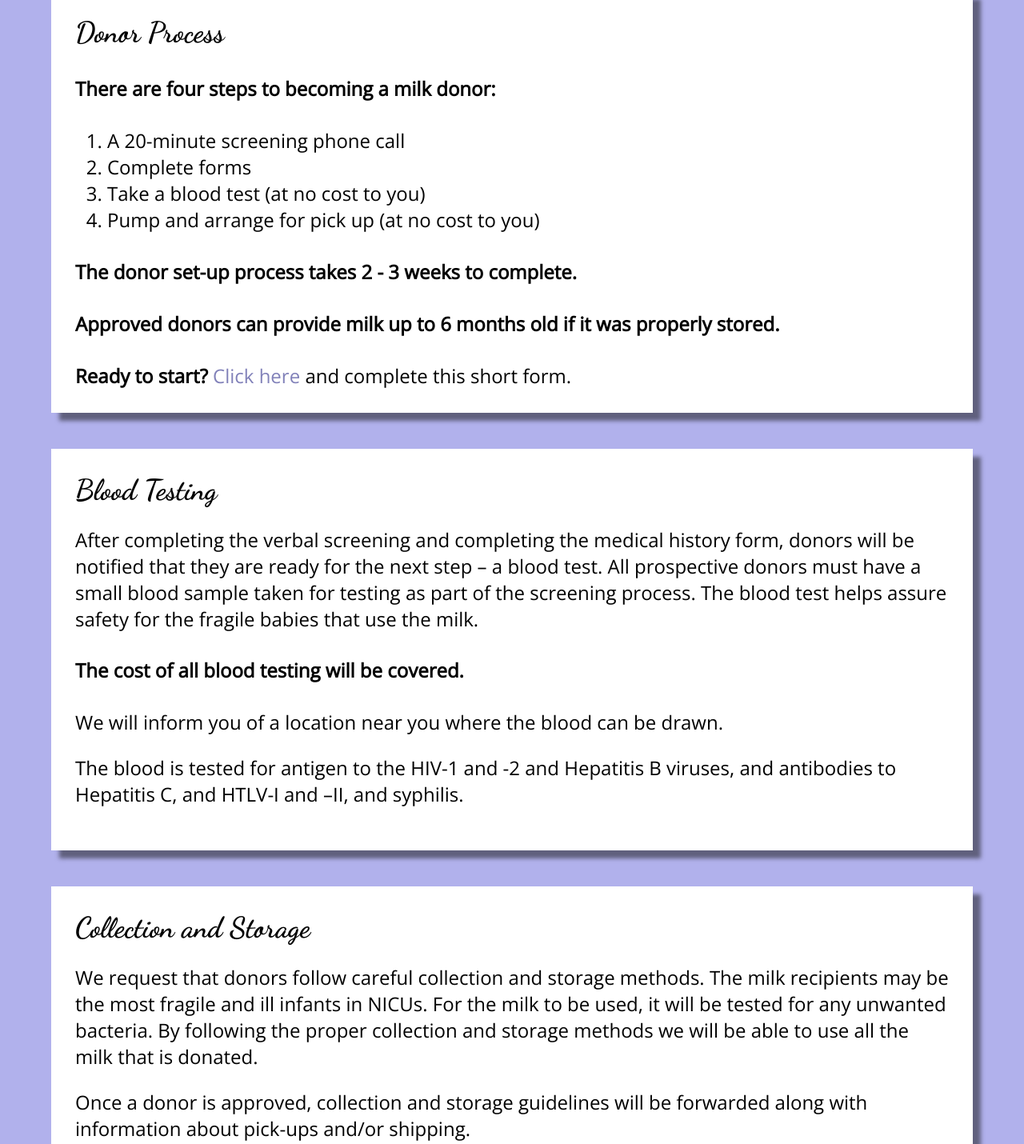
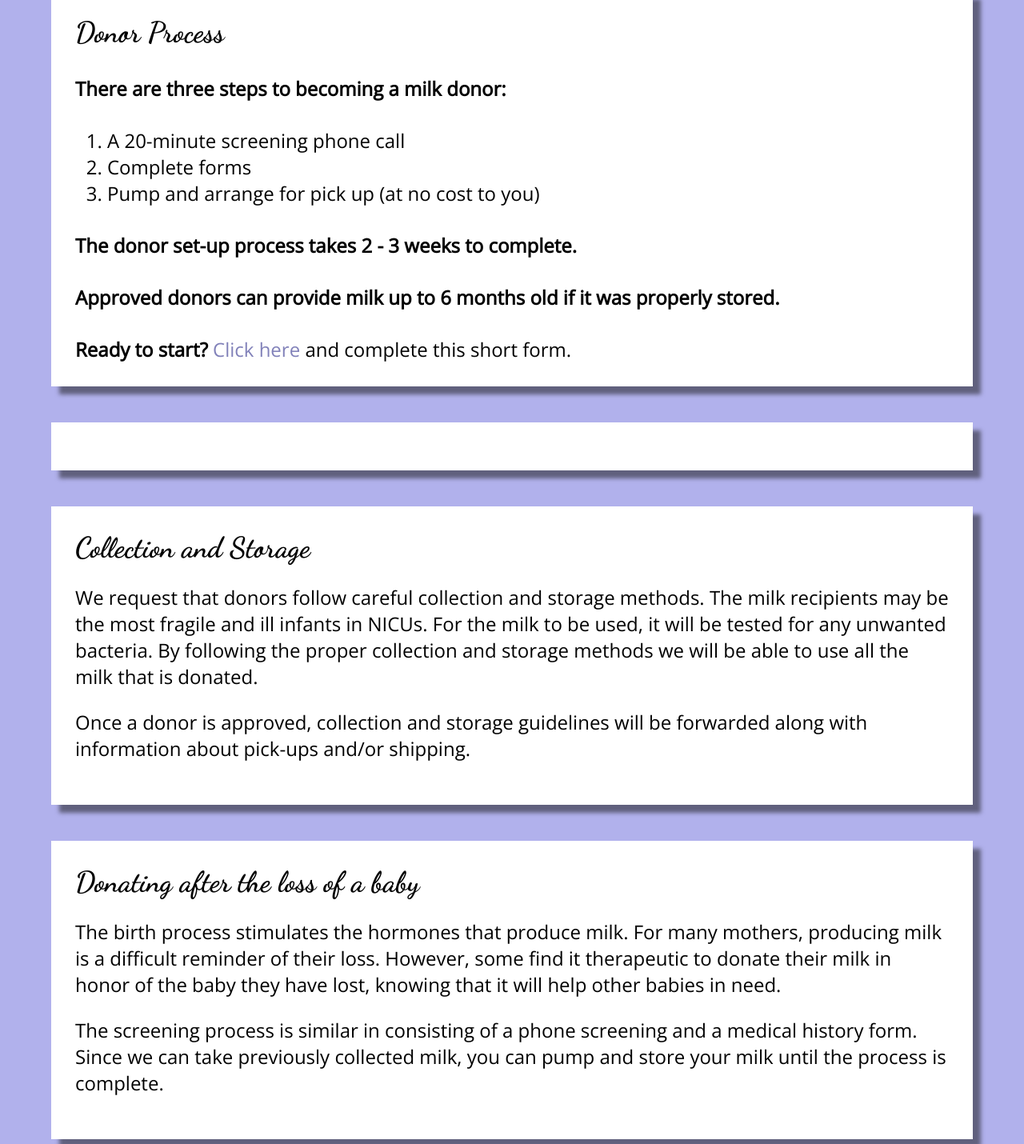
Before and after one commit to YonahKarp/YochevedsGift, a plain HTML site: page donate.html in a window 1280 px wide. Shown: the part 1534-2964 px from the top of the page at 80% size. Drawn offline with nearby package versions, Linux system fonts and the light colour scheme.

Commit message:
Update donate.html

```diff
--- a/donate.html
+++ b/donate.html
@@ -99,11 +99,10 @@
                 <span id="donorProcess" class="anchor" ></span>
 
                 <h2 class="dancingScript">Donor Process</h2>
-                <h4>There are four steps to becoming a milk donor:</h4>
+                <h4>There are three steps to becoming a milk donor:</h4>
                 <ol>
                     <li>A 20-minute screening phone call</li>
                     <li>Complete forms</li>
-                    <li>Take a blood test (at no cost to you)</li>
                     <li>Pump and arrange for pick up (at no cost to you)</li>
                 </ol>
                 <h4>The donor set-up process takes 2 - 3 weeks to complete.</h4>
@@ -115,20 +114,6 @@
             <div class="card">
                 <span id="testing" class="anchor" ></span>
 
-                <h2 class="dancingScript">Blood Testing</h2>
-                <p>
-                    After completing the verbal screening and completing the medical history form,
-                    donors will be notified that they are ready for the next step – a blood test.
-                    All prospective donors must have a small blood sample taken for testing
-                    as part of the screening process.
-                    The blood test helps assure safety for the fragile babies that use the milk.
-                </p>
-                <h4>The cost of all blood testing will be covered.</h4>
-                <p>We will inform you of a location near you where the blood can be drawn.</p>
-                <p>
-                    The blood is tested for antigen to the HIV-1 and -2 and Hepatitis B viruses,
-                    and antibodies to Hepatitis C, and HTLV-I and –II, and syphilis.
-                </p>
             </div>
 
             <div class="card">
@@ -155,8 +140,8 @@
                     knowing that it will help other babies in need.
                 </p>
                 <p>
-                    The screening process is similar in consisting of a phone screening,
-                    a medical history form, and a blood test. Since we can take previously collected milk,
+                    The screening process is similar in consisting of a phone screening and
+                    a medical history form. Since we can take previously collected milk,
                     you can pump and store your milk until the process is complete.
                 </p>
             </div>
```
